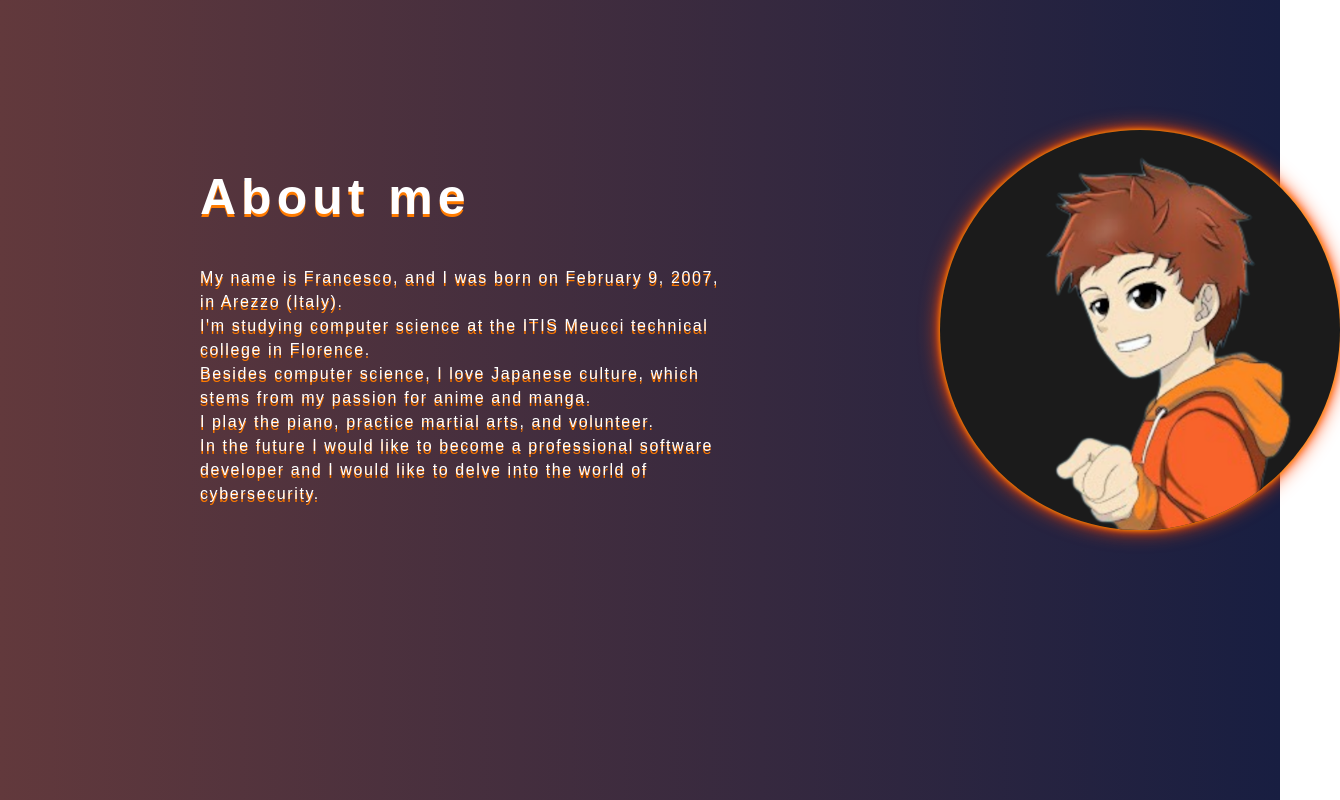
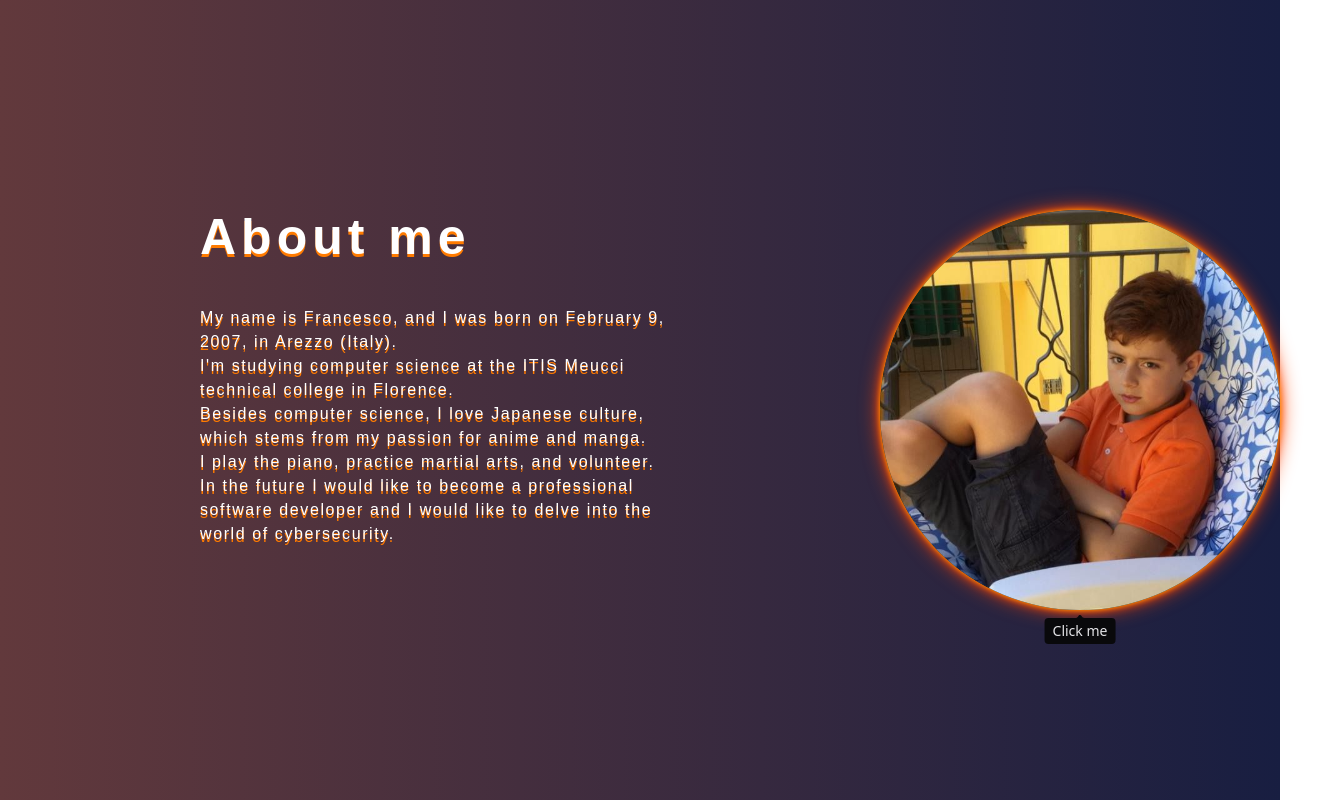
Before and after one commit to JustFr4nck/MyPersonalPortfolio, a Vue app: page / in a window 1280 px wide. Shown: the part 1080-1880 px from the top of the page, 1340 px wide, since content can reach past the window. Built offline with nearby package versions, Linux system fonts and the light colour scheme.

Commit message:
about update 3

```diff
--- a/src/App.vue
+++ b/src/App.vue
@@ -5,7 +5,7 @@
 
     <MyNavbar/>
     <MyHome/>
-    <MyAbout/>
+    <MyAbout id="aboutId"/>
 
   </header>
 </template>
--- a/src/assets/main.css
+++ b/src/assets/main.css
@@ -187,9 +187,5 @@ body{
   background-color: rgb(27, 27, 27);
   border:none;
   box-shadow: 0 0 5px orange, 0 0 10px orangered, 0 0 20px orangered;
+  transition: width 0.3s ease;
 }
-
-.imgAbout:hover{
-
-
-}
--- a/src/components/MyAbout.vue
+++ b/src/components/MyAbout.vue
@@ -1,6 +1,6 @@
 <template>
-    <div class="flex">
-        <div class="basis-1/2 mt-120 ml-50 mb-200">
+    <div class="flex pt-80">
+        <div class="basis-1/2 ml-50 mb-200">
             <h1 class="titleAbout cool-font text-4xl font-extrabold pb-10">About me</h1>
             <p class="cool-font">
                 My name is Francesco, and I was born on February 9, 2007, in Arezzo (Italy). <br>
@@ -10,8 +10,16 @@
                 In the future I would like to become a professional software developer and I would like to delve into the world of cybersecurity.
             </p>
         </div>
-        <div class="basis-1/2">
-            <img class="w-100 mt-110 ml-50 imgAbout" src="../assets/images/MyIconTransparent.png" alt="">
+        <div class="basis-1/2 ">
+            <div class="w-100 ml-50 tooltip tooltip-open tooltip-bottom" data-tip="Click me">
+                <label class="swap swap-flip text-9xl">
+
+                    <input type="checkbox" />
+
+                    <div class="swap-on"><img class="imgAbout" src="../assets/images/MyIconTransparent.png" alt=""></div>
+                    <div class="swap-off"><img class="imgAbout" src="../assets/images/minime.jpeg" alt=""></div>
+                </label>
+            </div>
         </div>
     </div>
 
@@ -19,4 +27,6 @@
 
 <script setup>
 
+
+
 </script>
--- a/src/components/MyHome.vue
+++ b/src/components/MyHome.vue
@@ -1,6 +1,6 @@
 <template>
 
-    <div class="flex flex-row">
+    <div class="flex flex-row mb-50">
         <div class="homeDiv basis-1/2">
             <img src="../assets/images/me2.jpg" alt="">
         </div>
--- a/src/components/MyNavbar.vue
+++ b/src/components/MyNavbar.vue
@@ -17,7 +17,7 @@
                         <span
                             class="absolute -bottom-1 right-1/2 w-0 transition-all h-0.5 bg-indigo-600 group-hover:w-3/6"></span>
                     </a>
-                    <a href="#" class="text-lg m-6 group relative w-max">
+                    <a href="#" @click="scrollToAbout" class="text-lg m-6 group relative w-max">
                         <span>
                             About
                         </span>
@@ -66,15 +66,22 @@
 
 </template>
 
-<script>
-    export default{
+<script setup>
 
-        methods:{
-            visitCv(){
+            //cv button
+
+            function visitCv(){
 
                 window.open("https://europa.eu/europass/eportfolio/api/eprofile/shared-profile/francesco-perrotta/3bc81d7c-3ed2-4015-aa6f-07ea6c0f8319?view=html","_blank");
 
             }
-        }
-    }
+
+            //scroll to about
+            function scrollToAbout(){
+                const aboutId = document.getElementById("aboutId");
+                aboutId.scrollIntoView({behavior: 'smooth'});
+            }
+
+
+
 </script>
```
Also changed, not shown: src/assets/images/minime.jpeg (added).
